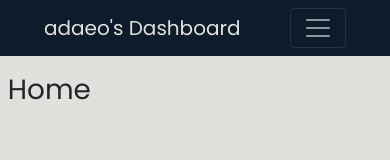
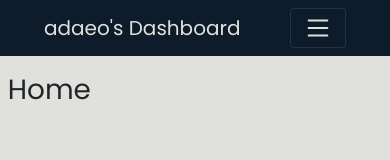
Before and after one commit to adaeo/dashboard, a React (Create React App) app: page / in a window 390 px wide. Shown: the top 160 px of the page. Built offline with nearby package versions, Linux system fonts and the light colour scheme.

Commit message:
Restyle hamburger menu icon

```diff
--- a/src/App.css
+++ b/src/App.css
@@ -51,7 +51,16 @@ body {
 }
 
 .nav-bar .nav-link {
-  color:#e0e1dd !important;
+  color: #e0e1dd !important;
+}
+
+.nav-bar .nav-toggle:focus {
+  outline: none;
+  box-shadow: none;
+}
+
+.nav-bar .navbar-toggler-icon {
+  background-image: url("assets/hamburger.svg");
 }
 
 /* END Navigation */
```
Also changed, not shown: src/assets/hamburger.svg (added).
